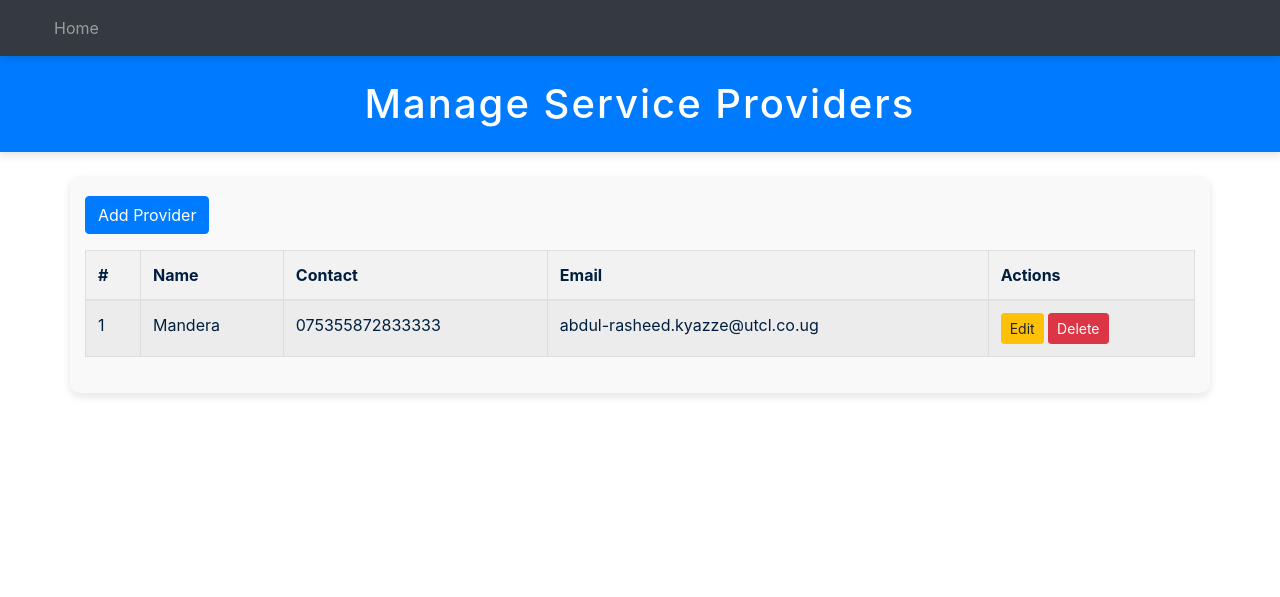
After one commit to aKyazze/FleetMIS, a Django app: page /service-providers/ in a window 1280 px wide. The commit adds this page. Shown: the top 597 px of the page. Run offline with Django 4.2, Linux system fonts and the light colour scheme; data comes from the database, SQL or seed files in the repository; both versions use the stored data as it was after the commit; some libraries are stand-ins or nearby versions.

Commit message:
Added Services and Service Provide modules

```diff
--- a/fleetApp/models.py
+++ b/fleetApp/models.py
@@ -71,17 +71,15 @@ class Requisition(models.Model):
 
 #Service Provider Entity:
 class ServiceProvider(models.Model):
-    #service_provider_id = models.AutoField(primary_key=True)
     service_provider_name = models.CharField(max_length=100)
     address = models.TextField()
     contact = models.CharField(max_length=15)
     email_address = models.EmailField()
-def __str__(self):
-  return f"{self.service_provider_name}"
 
+    def __str__(self):
+        return self.service_provider_name
 #Service Entity:
 class Service(models.Model):
-    #service_id = models.AutoField(primary_key=True)
     particular = models.CharField(max_length=100)
     quantity = models.PositiveIntegerField()
     cost = models.DecimalField(max_digits=10, decimal_places=2)
@@ -89,4 +87,7 @@ class Service(models.Model):
     vehicle = models.ForeignKey(Vehicle, on_delete=models.CASCADE)
 
     def __str__(self):
-      return f"Total Pay {self.quantity}*{self.cost}"
+        return f"{self.particular} for {self.vehicle.vehicle_plate}"
+
+    def calculate_total(self):
+        return self.quantity * self.cost
--- a/fleetApp/templates/fleetApp/base/home.html
+++ b/fleetApp/templates/fleetApp/base/home.html
@@ -7,5 +7,9 @@
     <p>This system allows you to manage vehicles, drivers, requisitions, and service records for UTCL.</p>
     <a href="{% url 'vehicle' %}" class="btn btn-primary">Manage Vehicles</a>
     <a href="{% url 'drivers' %}" class="btn btn-primary">Manage Drivers</a>
+    <a href="{% url 'service_list' %}" class="btn btn-primary">Manage Services</a>
+    <a href="{% url 'service_provider_list' %}" class="btn btn-primary">Manage Services Providers</a>
+
+
 </div>
 {% endblock %}
--- /dev/null
+++ b/fleetApp/templates/fleetApp/serviceProvider/service_providers.html
@@ -0,0 +1,31 @@
+{% extends "main.html" %}
+{% block title %}Service Providers{% endblock %}
+{% block header %}Manage Service Providers{% endblock %}
+{% block content %}
+<a href="{% url 'add_service_provider' %}" class="btn btn-primary">Add Provider</a>
+<table class="table table-striped mt-3">
+    <thead>
+        <tr>
+            <th>#</th>
+            <th>Name</th>
+            <th>Contact</th>
+            <th>Email</th>
+            <th>Actions</th>
+        </tr>
+    </thead>
+    <tbody>
+        {% for provider in providers %}
+        <tr>
+            <td>{{ forloop.counter }}</td>
+            <td>{{ provider.service_provider_name }}</td>
+            <td>{{ provider.contact }}</td>
+            <td>{{ provider.email_address }}</td>
+            <td>
+                <a href="{% url 'edit_service_provider' provider.id %}" class="btn btn-warning btn-sm">Edit</a>
+                <a href="{% url 'delete_service_provider' provider.id %}" class="btn btn-danger btn-sm">Delete</a>
+            </td>
+        </tr>
+        {% endfor %}
+    </tbody>
+</table>
+{% endblock %}
--- a/fleetApp/urls.py
+++ b/fleetApp/urls.py
@@ -22,4 +22,16 @@ urlpatterns = [
      path('drivers/add/', views.add_driver, name='add_driver'),
      path('drivers/edit/<int:driver_id>/', views.edit_driver, name='edit_driver'),
      path('drivers/delete/<int:driver_id>/', views.delete_driver, name='delete_driver'),
+
+################################################################### Service Provider urls
+     path('service-providers/', views.service_provider_list, name='service_provider_list'),
+     path('service-providers/add/', views.add_service_provider, name='add_service_provider'),
+     path('service-providers/edit/<int:provider_id>/', views.edit_service_provider, name='edit_service_provider'),
+     path('service-providers/delete/<int:provider_id>/', views.delete_service_provider, name='delete_service_provider'),
+
+ #################################################################### Service URLs
+     path('services/', views.service_list, name='service_list'),
+     path('services/add/', views.add_service, name='add_service'),
+     path('services/edit/<int:service_id>/', views.edit_service, name='edit_service'),
+     path('services/delete/<int:service_id>/', views.delete_service, name='delete_service'),
 ]
--- a/fleetApp/views.py
+++ b/fleetApp/views.py
@@ -1,7 +1,7 @@
 from django.shortcuts import render, redirect, get_object_or_404
 from django.contrib import messages
-from .models import Vehicle, Driver
-from .forms import VehicleForm, VehicleAllocationForm, DriverForm
+from .models import Vehicle, Driver, ServiceProvider, Service
+from .forms import VehicleForm, VehicleAllocationForm, DriverForm, ServiceProviderForm, ServiceForm
 
 # Create your views here.
 
@@ -166,4 +166,95 @@ def delete_driver(request, driver_id):
 
 
 
+######################################## This Section for Service Provider Views #######################################################
+
+# ServiceProvider Views
+def service_provider_list(request):
+    providers = ServiceProvider.objects.all()
+    context = {'providers': providers}
+    return render(request, 'fleetApp/serviceProvider/service_providers.html', context)
+
+def add_service_provider(request):
+    if request.method == 'POST':
+        form = ServiceProviderForm(request.POST)
+        if form.is_valid():
+            form.save()
+            return redirect('service_provider_list')
+    else:
+        form = ServiceProviderForm()
+    context = {
+        'form': form
+    }
+    return render(request, 'fleetApp/serviceProvider/add_service_provider.html', context)
+
+def edit_service_provider(request, provider_id):
+    provider = get_object_or_404(ServiceProvider, id=provider_id)
+    if request.method == 'POST':
+        form = ServiceProviderForm(request.POST, instance=provider)
+        if form.is_valid():
+            form.save()
+            return redirect('service_provider_list')
+    else:
+        form = ServiceProviderForm(instance=provider)
+    context = {
+        'form': form,
+        'provider': provider
+    }
+    return render(request, 'fleetApp/serviceProvider/edit_service_provider.html', context)
+
+def delete_service_provider(request, provider_id):
+    provider = get_object_or_404(ServiceProvider, id=provider_id)
+    if request.method == 'POST':
+        provider.delete()
+        return redirect('service_provider_list')
+    context = {
+        'provider': provider
+    }
+    return render(request, 'fleetApp/serviceProvider/delete_service_provider.html', context)
+
+
 ######################################## This Section for Service Views #######################################################
+def service_list(request):
+    services = Service.objects.select_related('vehicle', 'service_provider').all()
+    context = {
+        'services': services
+    }
+    return render(request, 'fleetApp/service/services.html', context)
+
+def add_service(request):
+    if request.method == 'POST':
+        form = ServiceForm(request.POST)
+        if form.is_valid():
+            form.save()
+            return redirect('service_list')
+    else:
+        form = ServiceForm()
+    context = {
+        'form': form
+    }
+    return render(request, 'fleetApp/service/add_service.html', context)
+
+def edit_service(request, service_id):
+    service = get_object_or_404(Service, id=service_id)
+    if request.method == 'POST':
+        form = ServiceForm(request.POST, instance=service)
+        if form.is_valid():
+            form.save()
+            return redirect('service_list')
+    else:
+        form = ServiceForm(instance=service)
+    context = {
+        'form': form,
+        'service': service
+    }
+    return render(request, 'fleetApp/service/edit_service.html', context)
+
+def delete_service(request, service_id):
+    service = get_object_or_404(Service, id=service_id)
+    if request.method == 'POST':
+        service.delete()
+        return redirect('service_list')
+    context = {
+        'service': service
+    }
+    return render(request, 'fleetApp/service/delete_service.html', context)
```
Also changed, not shown: fleetApp/forms.py (+11 -1 lines), fleetApp/templates/fleetApp/service/add_service.html (added, +15 -0 lines), fleetApp/templates/fleetApp/service/delete_service.html (added, +15 -0 lines), fleetApp/templates/fleetApp/service/edit_service.html (added, +15 -0 lines), fleetApp/templates/fleetApp/service/services.html (added, +37 -0 lines), fleetApp/templates/fleetApp/serviceProvider/add_service_provider.html (added, +15 -0 lines), fleetApp/templates/fleetApp/serviceProvider/delete_service_provider.html (added, +15 -0 lines), fleetApp/templates/fleetApp/serviceProvider/edit_service_provider.html (added, +15 -0 lines), db.sqlite3.
